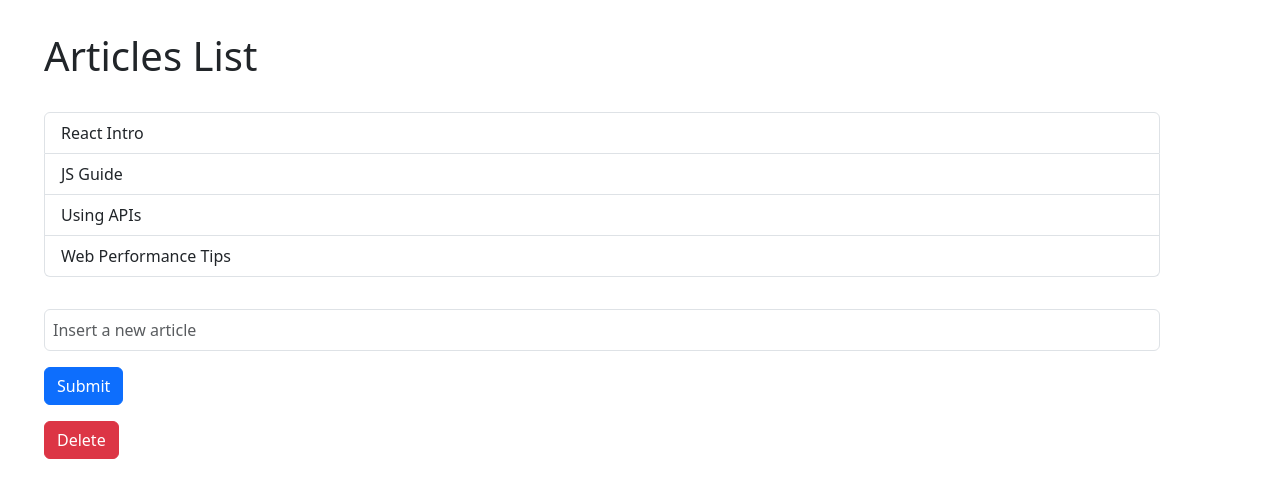
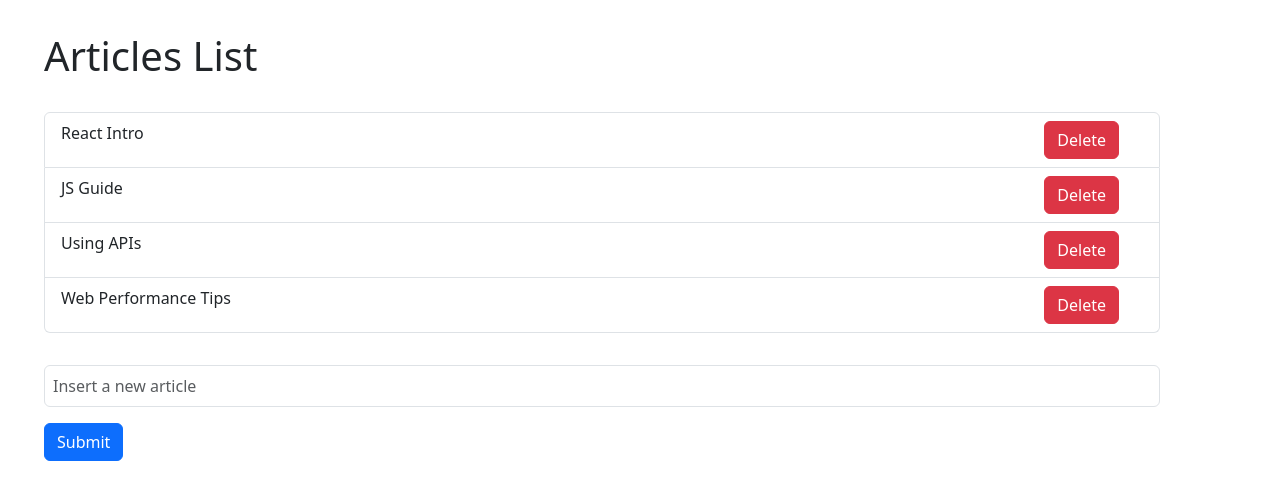
Before and after one commit to alessandrofalcoo/react-form, a React (Vite) app: page / in a window 1280 px wide. Shown: the top 500 px of the page. Built offline with nearby package versions, Linux system fonts and the light colour scheme.

Commit message:
feat: add delete functionality for articles in Main component and update styles

```diff
--- a/src/components/Main.jsx
+++ b/src/components/Main.jsx
@@ -4,6 +4,7 @@ import myArticles from '../data/articles'
 export default function Main() {
     const [articles, setArticles] = useState(myArticles)
     const [newArticle, setNewArticle] = useState('')
+
     function handleAddArticle(e) {
         e.preventDefault()
         if (newArticle === '') {
@@ -17,15 +18,18 @@ export default function Main() {
         setNewArticle('')
     }
 
-    function handleDeleteLast() {
-        setArticles(articles.slice(0, -1))
+    function handleDeleteArticle(index) {
+        setArticles(articles.filter((_, i) => i !== index))
     }
     return (
         <div className="container">
             <ul className='articlesList list-group'>
 
                 {articles.map((article, index) => (
-                    <li className='list-group-item' key={index}>{article}</li>
+                    <li className='list-group-item' key={index}>{article}
+                        <button type='button' className='btn btn-danger mx-4' onClick={() => handleDeleteArticle(index)}>Delete</button>
+                    </li>
+
                 ))}
             </ul>
             <form onSubmit={handleAddArticle}>
@@ -45,7 +49,6 @@ export default function Main() {
                 </div>
                 <button type='submit' className='btn btn-primary'>Submit</button>
             </form>
-            <button type='button' className='btn btn-danger mt-3' onClick={handleDeleteLast}>Delete</button>
         </div>
 
     )
--- a/src/index.css
+++ b/src/index.css
@@ -3,3 +3,10 @@
 .container {
   margin: 2rem;
 }
+
+.articlesList {
+  li {
+    display: flex;
+    justify-content: space-between;
+  }
+}
```
